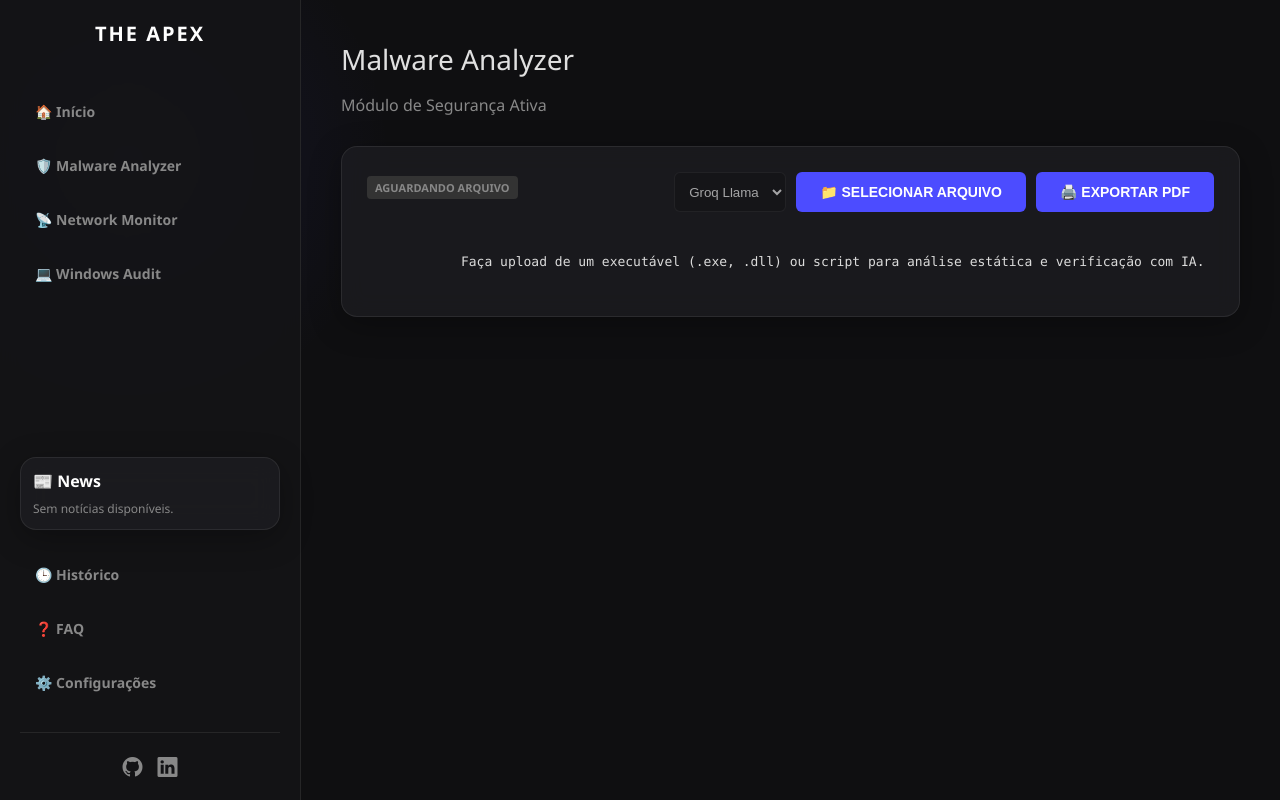
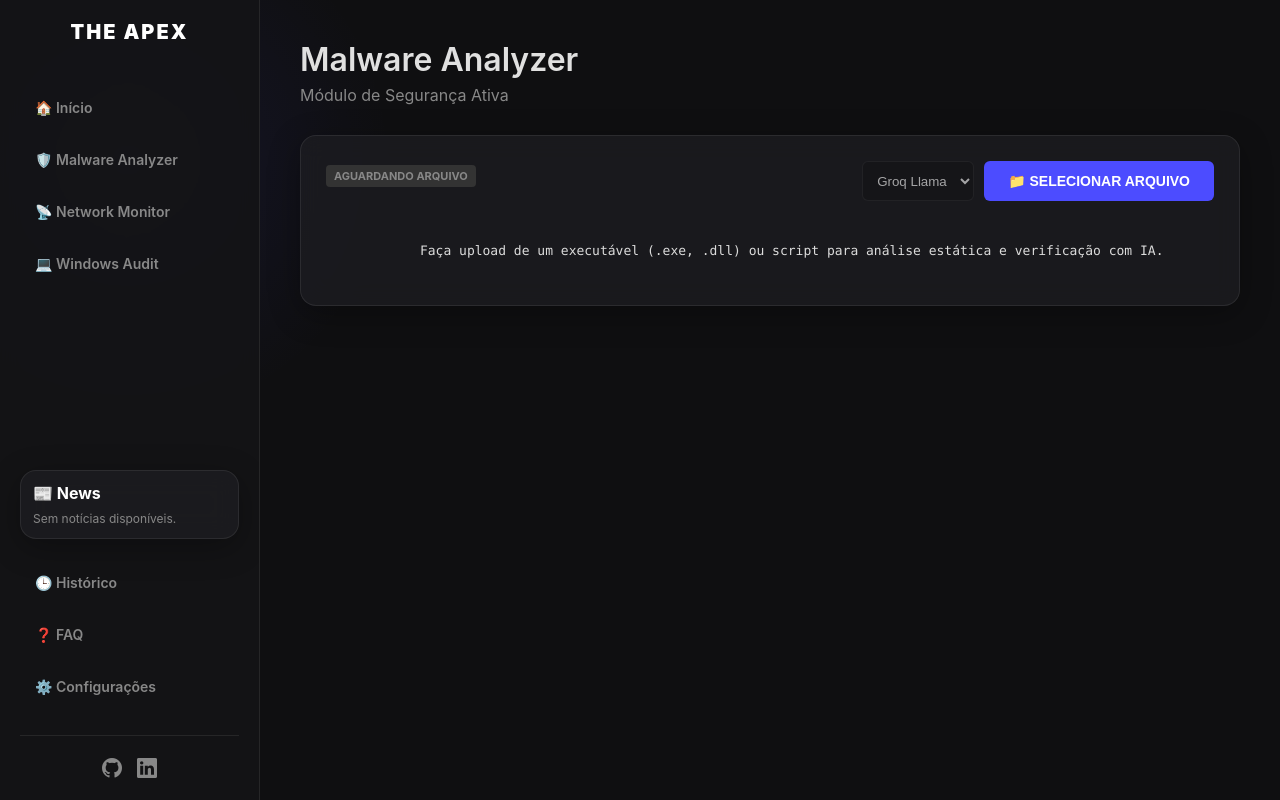
Before and after one commit to GermanoRoberto/The-APEX, a Python web app: template app/templates/index.html in a window 1280 px wide. Run offline with Jinja, Linux system fonts and the light colour scheme; the template is opened without the code that fills it, so the values that code supplies are empty.

Commit message:
Remover botões de exportar PDF nos módulos; atualizar tipografia com stack estilo Apple

```diff
--- a/app/static/css/apex.css
+++ b/app/static/css/apex.css
@@ -9,7 +9,7 @@
 
 body {
     margin: 0;
-    font-family: 'Segoe UI', sans-serif;
+    font-family: -apple-system, BlinkMacSystemFont, "SF Pro Text", "SF Pro Display", "Segoe UI", Roboto, "Helvetica Neue", Arial, sans-serif;
     background-color: var(--bg-color);
     color: var(--text-primary);
     display: flex;
@@ -27,6 +27,8 @@ body {
     padding: 20px;
     display: flex;
     flex-direction: column;
+    box-sizing: border-box;
+    overflow: hidden;
 }
 
 .logo {
@@ -52,6 +54,7 @@ body {
     transition: all 0.3s ease;
     margin-bottom: 5px;
     width: 100%;
+    box-sizing: border-box;
     text-decoration: none;
     display: block;
 }
@@ -80,9 +83,15 @@ body {
 }
 
 .header h1 {
-    font-size: 28px;
-    font-weight: 300;
+    font-size: 32px;
+    font-weight: 600;
     margin: 0;
+}
+
+.header p {
+    font-size: 16px;
+    color: var(--text-secondary);
+    margin-top: 6px;
 }
 
 .glass-card {
--- a/app/templates/index.html
+++ b/app/templates/index.html
@@ -21,7 +21,6 @@
                  </select>
                 <button class="action-btn" onclick="document.getElementById('file-upload').click()">📁 SELECIONAR ARQUIVO</button>
                 <input type="file" id="file-upload" style="display: none" onchange="handleFileSelect(this)">
-                <button class="action-btn" onclick="window.print()">🖨️ EXPORTAR PDF</button>
             </div>
         </div>
 
@@ -44,7 +43,6 @@
                 </select>
                 <input id="network-cidr" class="form-control" placeholder="CIDR (ex: 192.168.1.0/24)" style="width: 240px;">
                 <button class="action-btn" onclick="runNetworkScan()">📡 INICIAR SCAN DE REDE</button>
-                <button class="action-btn" onclick="window.print()">🖨️ EXPORTAR PDF</button>
             </div>
         </div>
         <div class="console-output" id="output-network">
@@ -61,7 +59,6 @@
             <span id="status-badge-audit" class="status-badge status-idle">Pronto</span>
             <div style="display:flex; gap:10px;">
                 <button class="action-btn" onclick="runAudit()">💻 EXECUTAR AUDITORIA WINDOWS</button>
-                <button class="action-btn" onclick="window.print()">🖨️ EXPORTAR PDF</button>
             </div>
         </div>
         <div class="console-output" id="output-audit">
```
